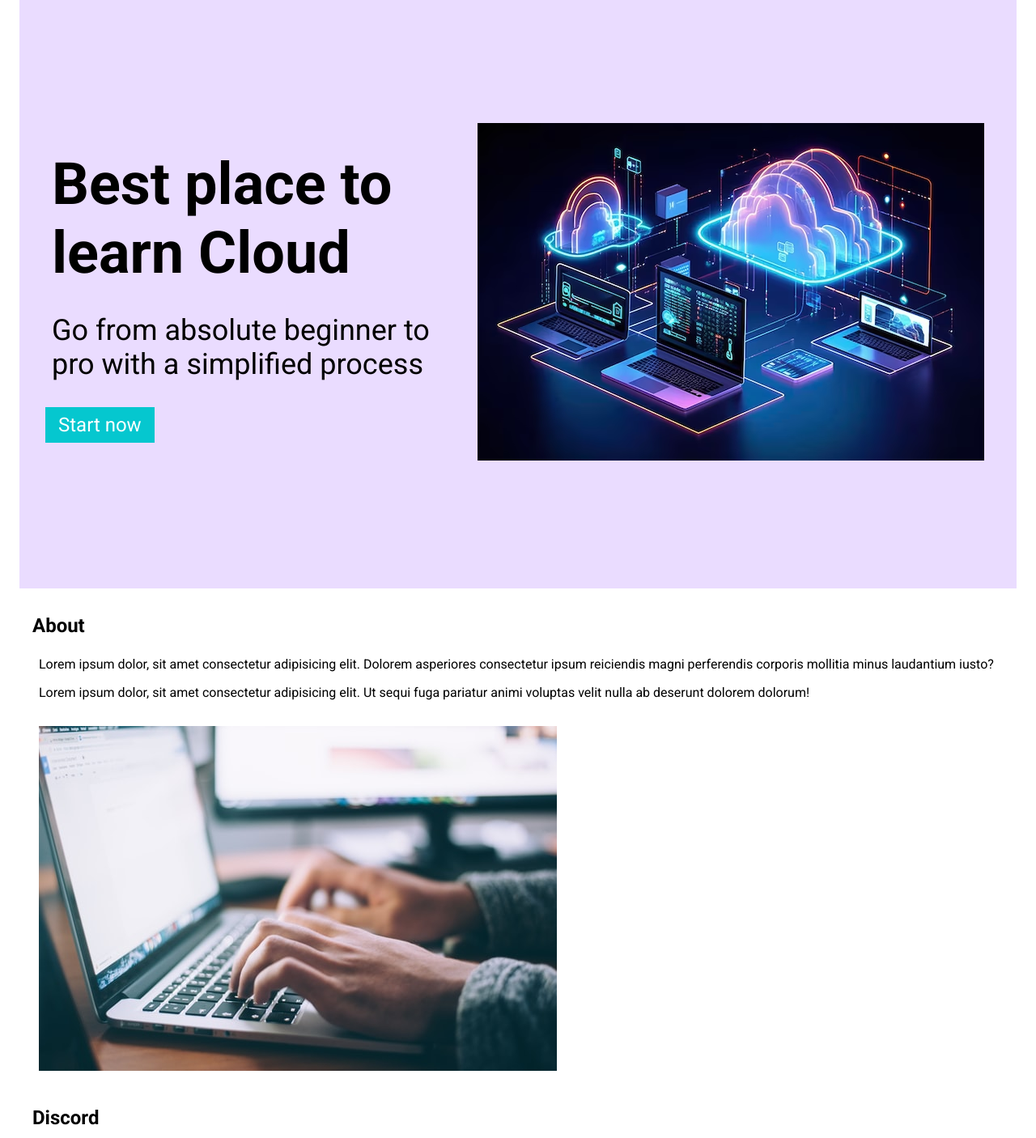
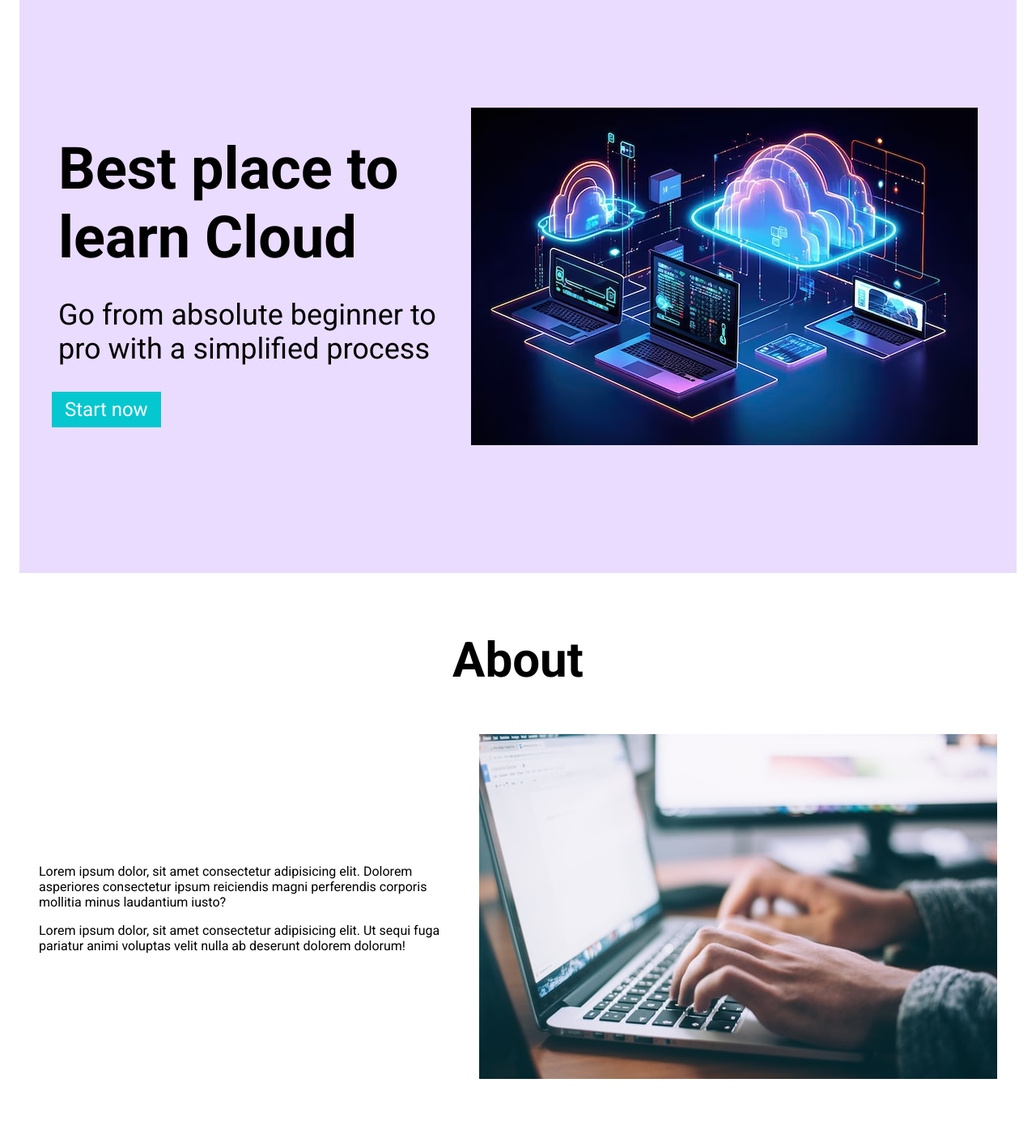
Before and after one commit to lust4boost/Frontend-Project, a plain HTML site: page index.html in a window 1280 px wide. Shown: the part 233-1639 px from the top of the page at 81% size. Drawn offline with Linux system fonts and the light colour scheme.

Commit message:
added divs to sections

```diff
--- a/index.html
+++ b/index.html
@@ -5,7 +5,7 @@
     <meta charset="UTF-8">
     <meta http-equiv="X-UA-Compatible" content="IE=edge">
     <meta name="viewport" content="width=device-width, initial-scale=1.0">
-    <<<<<<< HEAD <title>Cloud Culture</title>
+    <title>Cloud Culture</title>
     <link rel="stylesheet" href="./style.css">
 </head>
 
@@ -20,6 +20,7 @@
             </ul>
         </nav>
         <header>
+            <div class="row">
                 <div>
                     <h1>Best place to learn Cloud</h1>
                     <p class="subheader">Go from absolute beginner to pro with a simplified process</p>
@@ -28,6 +29,7 @@
                 <figure>
                     <img src="./assets/coolcloud.png" class="cloudimage" alt="Home page image">
                 </figure>
+            </div>
         </header>
     </section>
 
@@ -35,6 +37,7 @@
     <main>
         <section id="about">
             <h2>About</h2>
+            <div class="section__description">
                 <div>
                     <p>
                         Lorem ipsum dolor, sit amet consectetur adipisicing elit. Dolorem asperiores consectetur ipsum
@@ -49,6 +52,7 @@
                 <figure>
                     <img src="./assets/about.jpg" class="Aboutimage" alt="About image">
                 </figure>
+            </div>
         </section>
 
 
--- a/style.css
+++ b/style.css
@@ -1,3 +1,5 @@
+/* Main Body */
+
 @import url("https://fonts.googleapis.com/css2?family=Roboto:wght@300;400;500;700&display=swap");
 
 * {
@@ -71,3 +73,29 @@ li {
   list-style-type: none;
   padding-left: 16px;
 }
+
+.row {
+  width: 100%;
+  max-width: 1300px;
+  display: flex;
+  align-items: center;
+  justify-content: center;
+}
+
+/* About */
+
+#about {
+  padding: 48px 0;
+}
+
+h2 {
+  font-size: 60px;
+  text-align: center;
+  margin-bottom: 24px;
+}
+
+.section__description {
+  display: flex;
+  justify-content: center;
+  align-items: center;
+}
```
Lines whose indentation alone changed are shown as unchanged.
